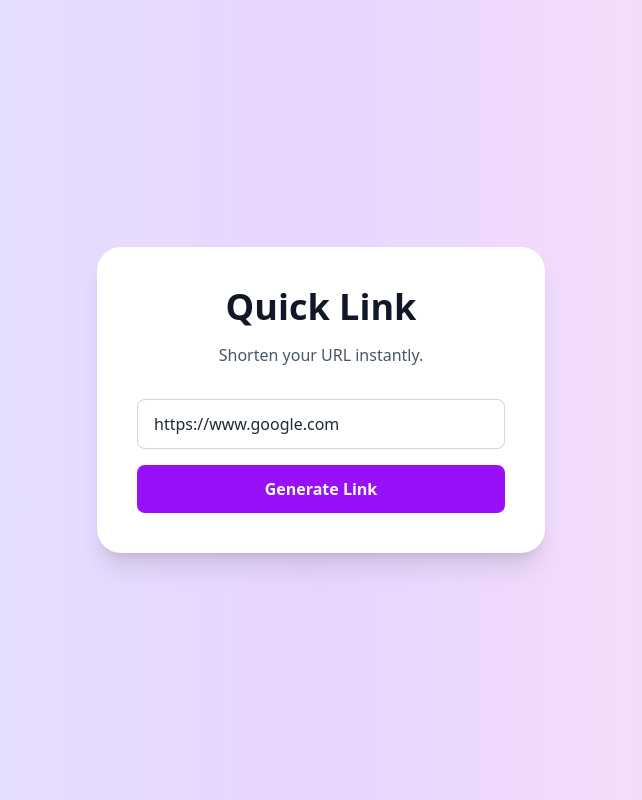
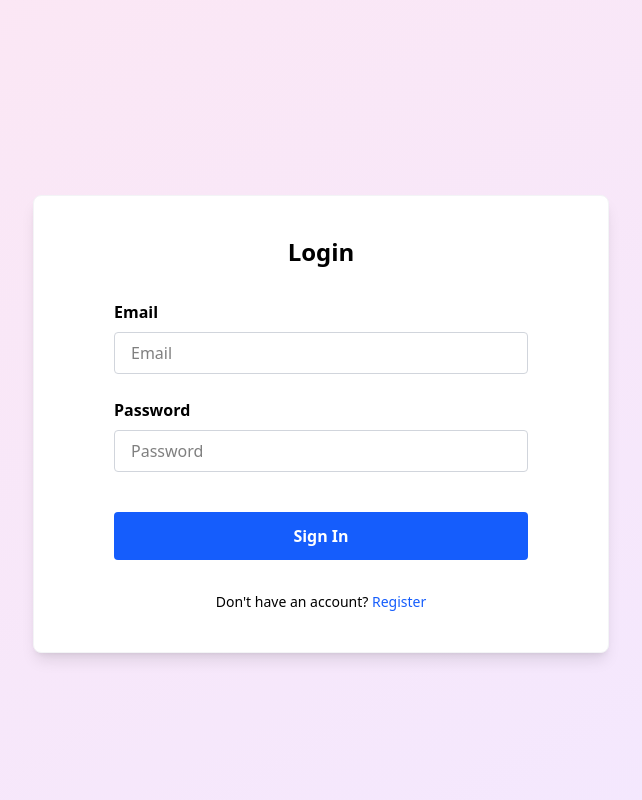
Before and after one commit to hanuvadlamudi/Url-Shortner, a React (Vite) app in the folder frontend/: page / in a window 1280 px wide. Shown: the whole page, without its empty margins (319-961 px from the left). Built offline with nearby package versions, Linux system fonts and the light colour scheme.

Commit message:
login front end

```diff
--- /dev/null
+++ b/frontend/src/components/LoginForm.jsx
@@ -0,0 +1,82 @@
+import React, { useState } from 'react';
+
+const LoginForm = ({ onLogin }) => {
+  const [email, setEmail] = useState('');
+  const [password, setPassword] = useState('');
+  const [error, setError] = useState('');
+  const [loading, setLoading] = useState(false);
+
+  const handleSubmit = async (e) => {
+    e.preventDefault();
+    setError('');
+    setLoading(true);
+
+    try {
+      const response = await fetch('/api/login', {
+        method: 'POST',
+        headers: { 'Content-Type': 'application/json' },
+        body: JSON.stringify({ email, password }),
+      });
+      if (!response.ok) {
+        const data = await response.json();
+        throw new Error(data.message || 'Login failed');
+      }
+      const userData = await response.json();
+      onLogin && onLogin(userData);
+    } catch (err) {
+      setError(err.message);
+    } finally {
+      setLoading(false);
+    }
+  };
+
+  return (
+    <div className="max-w-xl w-full mx-auto bg-white shadow-lg border border-gray-100 rounded-lg px-8 py-10 mt-12 sm:px-12 lg:px-20">
+      <h2 className="text-2xl font-bold text-center mb-8">Login</h2>
+      <form onSubmit={handleSubmit}>
+        <label className="block mb-6">
+          <span className="block font-semibold mb-2">Email</span>
+          <input
+            className="w-full px-4 py-2 border border-gray-300 rounded focus:outline-none focus:ring-2 focus:ring-blue-400 transition"
+            type="email"
+            value={email}
+            onChange={e => setEmail(e.target.value)}
+            placeholder="Email"
+            required
+            disabled={loading}
+          />
+        </label>
+        <label className="block mb-6">
+          <span className="block font-semibold mb-2">Password</span>
+          <input
+            className="w-full px-4 py-2 border border-gray-300 rounded focus:outline-none focus:ring-2 focus:ring-blue-400 transition"
+            type="password"
+            value={password}
+            onChange={e => setPassword(e.target.value)}
+            placeholder="Password"
+            required
+            disabled={loading}
+          />
+        </label>
+        <button
+          type="submit"
+          disabled={loading}
+          className={`w-full py-3 bg-blue-600 text-white rounded font-semibold hover:bg-blue-700 transition mt-4 ${
+            loading ? 'opacity-60 cursor-not-allowed' : ''
+          }`}
+        >
+          {loading ? 'Signing In...' : 'Sign In'}
+        </button>
+        {error && (
+          <div className="text-red-600 mt-4 text-center">{error}</div>
+        )}
+      </form>
+      <div className="text-center mt-8 text-sm">
+        Don&apos;t have an account?{' '}
+        <a href="/register" className="text-blue-600 hover:underline">Register</a>
+      </div>
+    </div>
+  );
+};
+
+export default LoginForm;
--- a/frontend/src/components/UrlForm.jsx
+++ /dev/null
@@ -1,78 +0,0 @@
-import React, { useState } from "react";
-import axios from "axios";
-
-const UrlForm = ({ disabledInput = false, disabledButton = false, onSubmit }) => {
-  const [url, setUrl] = useState("https://www.google.com");
-  const [shortUrl, setShortUrl] = useState("");
-  const [copied, setCopied] = useState(false);
-
-  const changeHandler = (e) => {
-    setUrl(e.target.value);
-  };
-
-  const submitHandler = async (e) => {
-    e.preventDefault();
-    try {
-      const { data } = await axios.post("http://localhost:8080/api/create", { url });
-
-      setShortUrl(data);
-      if (onSubmit) onSubmit(data);
-    } catch (error) {
-      console.error("Error creating short URL:", error);
-    }
-  };
-
-  const copyToClipboard = () => {
-    if (!shortUrl) return;
-    navigator.clipboard.writeText(shortUrl).then(() => {
-      setCopied(true);
-      setTimeout(() => {
-        setCopied(false);
-      }, 1000);
-    });
-  };
-
-  return (
-    <form className="flex flex-col gap-4" onSubmit={submitHandler}>
-      <input
-        type="text"
-        placeholder="Enter your URL"
-        required={true}
-        value={url}
-        onChange={changeHandler}
-        className="w-full px-4 py-3 rounded-lg border border-gray-300 focus:outline-none focus:ring-2 focus:ring-purple-500 text-gray-800"
-        disabled={disabledInput}
-      />
-      <button
-        type="submit"
-        disabled={disabledButton}
-        className="cursor-pointer w-full py-3 bg-purple-600 hover:bg-purple-700 text-white font-semibold rounded-lg transition disabled:opacity-50 disabled:cursor-not-allowed"
-      >
-        Generate Link
-      </button>
-
-      {shortUrl && (
-        <div className="flex items-center mt-4 space-x-3 bg-gray-100 rounded-lg p-3">
-          <input
-            type="text"
-            readOnly
-            value={shortUrl}
-            className="flex-1 bg-transparent border-none outline-none text-gray-900 font-medium cursor-pointer"
-            onClick={(e) => e.target.select()}
-          />
-          <button
-            type="button"
-            onClick={copyToClipboard}
-            className={`px-4 py-2 rounded-lg text-white font-semibold transition-colors ${
-              copied ? "bg-green-500" : "bg-purple-600 hover:bg-purple-700"
-            }`}
-          >
-            {copied ? "Copied!" : "Copy"}
-          </button>
-        </div>
-      )}
-    </form>
-  );
-};
-
-export default UrlForm;
--- a/frontend/src/components/UrlShortenerUI.jsx
+++ b/frontend/src/components/UrlShortenerUI.jsx
@@ -1,15 +1,85 @@
-import React from "react";
-import UrlForm from "./UrlForm";
+import React, { useState } from "react";
+import axios from "axios";
 
-export default function UrlShortenerUI() {
+const UrlShortenerUI = ({ disabledInput = false, disabledButton = false, onSubmit }) => {
+
+  const [url, setUrl] = useState("https://www.google.com/");
+  const [shortUrl, setShortUrl] = useState("");
+  const [copied, setCopied] = useState(false);
+
+  const changeHandler = (e) => setUrl(e.target.value);
+
+  const submitHandler = async (e) => {
+    e.preventDefault();
+    try {
+      const { data } = await axios.post("http://localhost:8080/api/create", { url });
+      setShortUrl(data);
+      if (onSubmit) onSubmit(data);
+    } catch (error) {
+      console.error("Error creating short URL:", error);
+    }
+  };
+
+  const copyToClipboard = () => {
+    if (!shortUrl) return;
+    navigator.clipboard.writeText(shortUrl).then(() => {
+      setCopied(true);
+      setTimeout(() => setCopied(false), 1000);
+    });
+  };
 
   return (
-    <div className="flex items-center justify-center min-h-screen bg-gradient-to-r from-indigo-100 via-purple-200 to-pink-100 px-4">
-      <div className="bg-white rounded-3xl shadow-xl p-10 w-full max-w-md text-center">
-        <h1 className="text-4xl font-bold text-gray-900 mb-4">Quick Link</h1>
-        <p className="text-gray-600 mb-8">Shorten your URL instantly.</p>
-        <UrlForm />
+    <form
+      className="flex flex-col items-center gap-5 w-full max-w-md bg-white rounded-2xl shadow-lg px-6 py-10"
+      onSubmit={submitHandler}
+    >
+      <h1 className="text-2xl font-extrabold text-gray-900 text-center mb-1">
+        URL Shortener
+      </h1>
+      <div className="text-pink-600 text-base font-medium text-center mb-3">
+        Minimal, bright, fast.
       </div>
-    </div>
+      <input
+        type="text"
+        placeholder="Paste your link"
+        required
+        value={url}
+        onChange={changeHandler}
+        className="w-full px-4 py-3 rounded-lg border border-gray-300 focus:outline-none focus:ring-2 focus:ring-purple-400 text-gray-800 text-base"
+        disabled={disabledInput}
+      />
+      <button
+        type="submit"
+        disabled={disabledButton}
+        className="w-full py-3 bg-purple-600 hover:bg-purple-700 text-white font-semibold text-base rounded-lg transition disabled:opacity-50"
+      >
+        Shorten URL
+      </button>
+      {shortUrl && (
+        <div className="flex items-center w-full bg-gray-100 rounded-lg p-3 mt-1">
+          <input
+            type="text"
+            readOnly
+            value={shortUrl}
+            className="flex-1 bg-transparent border-none outline-none text-gray-900 font-medium"
+            onClick={(e) => e.target.select()}
+          />
+          <button
+            type="button"
+            onClick={copyToClipboard}
+            className={`px-4 py-2 rounded-lg text-white font-semibold ml-2 transition-colors ${
+              copied ? "bg-green-500" : "bg-purple-600 hover:bg-purple-700"
+            }`}
+          >
+            {copied ? "Copied!" : "Copy"}
+          </button>
+        </div>
+      )}
+      <div className="text-purple-400 text-xs mt-2 text-center font-medium">
+        No ads • No clutter • 100% free
+      </div>
+    </form>
   );
-}
+};
+
+export default UrlShortenerUI;
--- a/frontend/src/pages/HomePage.jsx
+++ b/frontend/src/pages/HomePage.jsx
@@ -1,11 +1,13 @@
 import React from 'react'
 import UrlShortenerUI from '../components/UrlShortenerUI'
+import LoginForm from '../components/LoginForm'
 
 const HomePage = () => {
   return (
-    <div>
-        <UrlShortenerUI/>
-    </div>
+    <div className="min-h-screen flex items-center justify-center bg-gradient-to-br from-pink-100 to-purple-100 p-4">
+    {/* <UrlShortenerUI /> */}
+    <LoginForm/>
+  </div>
   )
 }
 
```
Also changed, not shown: 1 other file (tests, documents, lock files or other folders).
